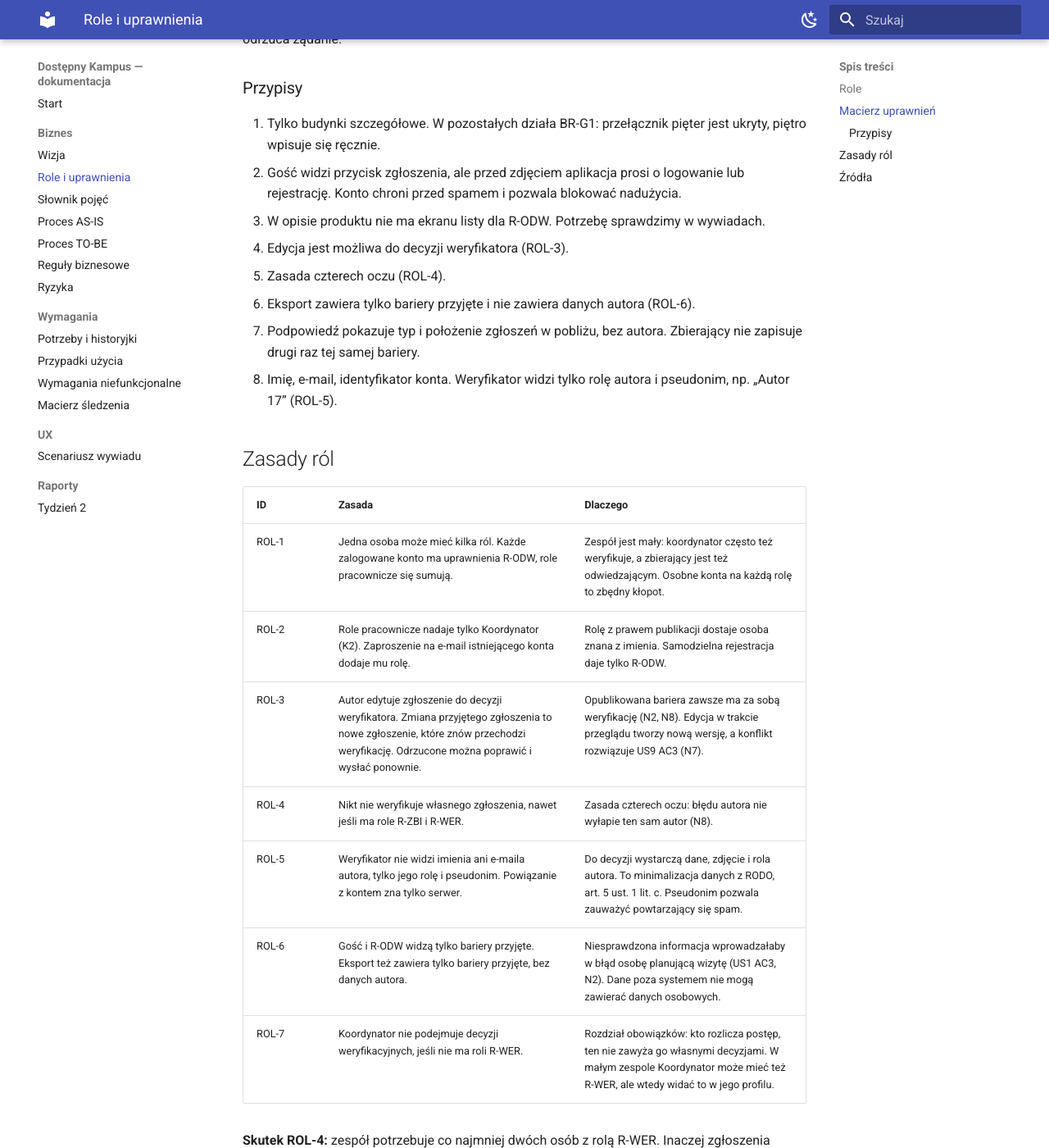
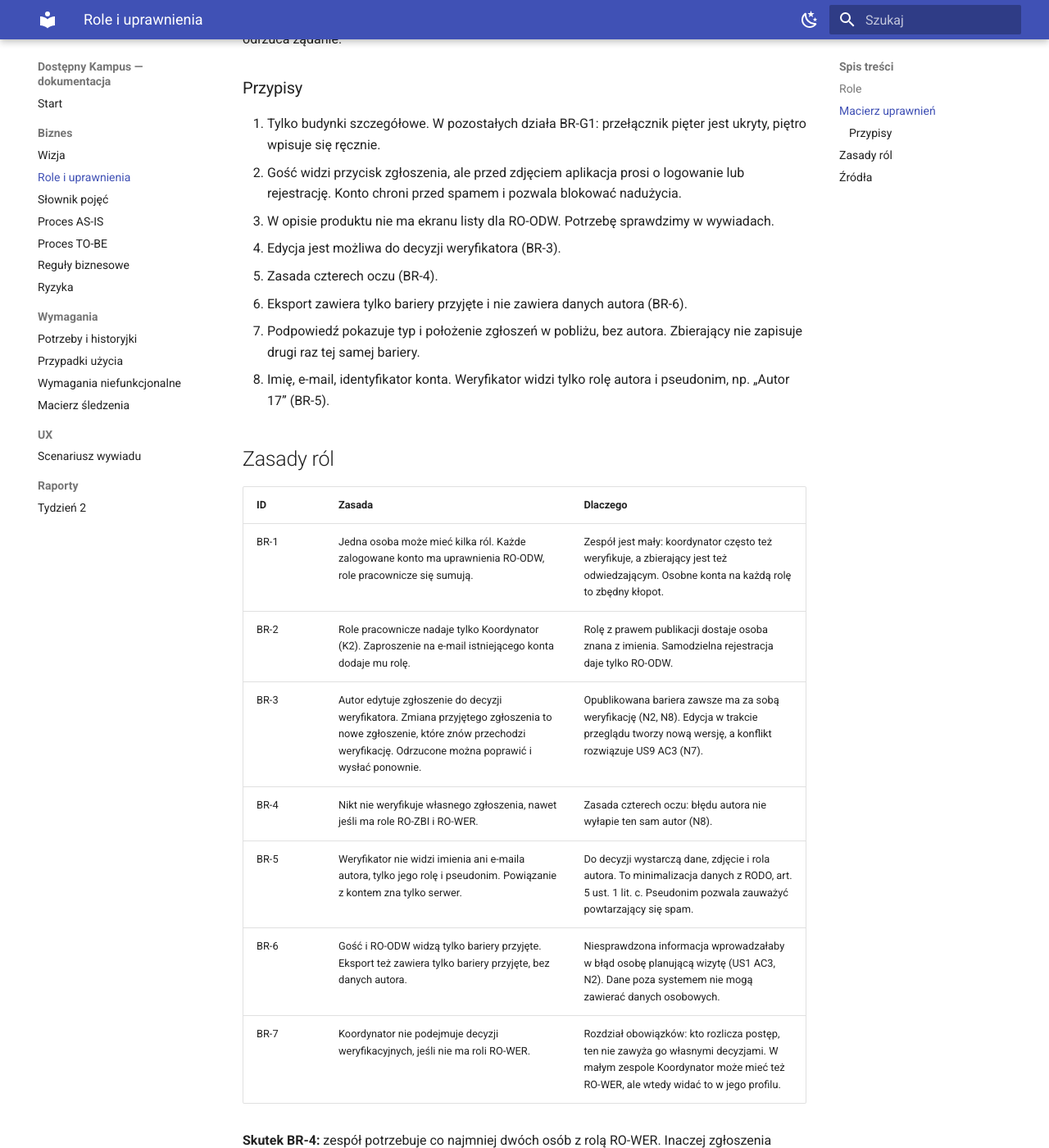
Before and after one commit to dostepny-kampus/dostepny-kampus, an MkDocs documentation site: the page built from docs/docs/biznes/role.md, in a window 1280 px wide and 1400 px high, scrolled down 2542 px. Shown: the whole window at 82% size. Built offline with MkDocs 1.6.1 and Material for MkDocs 9.7.7, drawn with Linux system fonts in a browser that asks for light colours; some of the changed text lies outside the part shown.

Commit message:
docs(biznes): fix role and rule identifiers

```diff
--- a/docs/docs/biznes/role.md
+++ b/docs/docs/biznes/role.md
@@ -6,11 +6,11 @@ Strona opisuje, kto korzysta z systemu i co wolno każdej roli. Ekrany V1…K3 i
 
 | ID | Rola | Kto to | Cel | Jak uzyskuje rolę |
 | --- | --- | --- | --- | --- |
-| R-GOS | Gość niezalogowany | każdy, kto otworzył aplikację bez logowania | sprawdzić dostępność budynku przed wizytą (N1, N2) | bez konta |
-| R-ODW | Odwiedzający | osoba starsza (np. słuchacz UTW), gość uczelni, student | zgłosić nową barierę bez trudnego formularza (N3) | samodzielna rejestracja; rolę dostaje każde nowe konto |
-| R-ZBI | Zbierający | student lub pracownik, np. Działu Dostępności PWr | dokładnie zapisać barierę na miejscu, także bez sieci (N5, N6) | zaproszenie od Koordynatora (K2) |
-| R-WER | Weryfikator | pracownik uczelni | odsiać błędy i duplikaty przed publikacją (N8) | zaproszenie od Koordynatora (K2) |
-| R-KOO | Koordynator | osoba prowadząca inwentaryzację | śledzić postęp, zapraszać ludzi, oddawać dane do QGIS (N9) | pierwszy — nadany administracyjnie przy wdrożeniu; kolejni — zaproszenie (K2) |
+| RO-GOS | Gość niezalogowany | każdy, kto otworzył aplikację bez logowania | sprawdzić dostępność budynku przed wizytą (N1, N2) | bez konta |
+| RO-ODW | Odwiedzający | osoba starsza (np. słuchacz UTW), gość uczelni, student | zgłosić nową barierę bez trudnego formularza (N3) | samodzielna rejestracja; rolę dostaje każde nowe konto |
+| RO-ZBI | Zbierający | student lub pracownik, np. Działu Dostępności PWr | dokładnie zapisać barierę na miejscu, także bez sieci (N5, N6) | zaproszenie od Koordynatora (K2) |
+| RO-WER | Weryfikator | pracownik uczelni | odsiać błędy i duplikaty przed publikacją (N8) | zaproszenie od Koordynatora (K2) |
+| RO-KOO | Koordynator | osoba prowadząca inwentaryzację | śledzić postęp, zapraszać ludzi, oddawać dane do QGIS (N9) | pierwszy — nadany administracyjnie przy wdrożeniu; kolejni — zaproszenie (K2) |
 
 Pierwszego Koordynatora ustawia administrator usługi logowania poza aplikacją. Bez tego nikt nie mógłby wysłać pierwszego zaproszenia.
 
@@ -18,7 +18,7 @@ Pierwszego Koordynatora ustawia administrator usługi logowania poza aplikacją.
 
 Legenda: ✔ — wolno; ✖ — nie wolno; **własne** — tylko zgłoszenia, których osoba jest autorem.
 
-| Czynność | Ekran, US | R-GOS | R-ODW | R-ZBI | R-WER | R-KOO |
+| Czynność | Ekran, US | RO-GOS | RO-ODW | RO-ZBI | RO-WER | RO-KOO |
 | --- | --- | --- | --- | --- | --- | --- |
 | Mapa kampusu i wyszukiwanie budynku | V1, US1 | ✔ | ✔ | ✔ | ✔ | ✔ |
 | Karta budynku z barierami przyjętymi | V2, US2 | ✔ | ✔ | ✔ | ✔ | ✔ |
@@ -46,26 +46,26 @@ Brak uprawnienia działa na dwóch poziomach (US14): aplikacja nie pokazuje ekra
 
 1. Tylko budynki szczegółowe. W pozostałych działa BR-G1: przełącznik pięter jest ukryty, piętro wpisuje się ręcznie.
 2. Gość widzi przycisk zgłoszenia, ale przed zdjęciem aplikacja prosi o logowanie lub rejestrację. Konto chroni przed spamem i pozwala blokować nadużycia.
-3. W opisie produktu nie ma ekranu listy dla R-ODW. Potrzebę sprawdzimy w wywiadach.
-4. Edycja jest możliwa do decyzji weryfikatora (ROL-3).
-5. Zasada czterech oczu (ROL-4).
-6. Eksport zawiera tylko bariery przyjęte i nie zawiera danych autora (ROL-6).
+3. W opisie produktu nie ma ekranu listy dla RO-ODW. Potrzebę sprawdzimy w wywiadach.
+4. Edycja jest możliwa do decyzji weryfikatora (BR-3).
+5. Zasada czterech oczu (BR-4).
+6. Eksport zawiera tylko bariery przyjęte i nie zawiera danych autora (BR-6).
 7. Podpowiedź pokazuje typ i położenie zgłoszeń w pobliżu, bez autora. Zbierający nie zapisuje drugi raz tej samej bariery.
-8. Imię, e-mail, identyfikator konta. Weryfikator widzi tylko rolę autora i pseudonim, np. „Autor 17” (ROL-5).
+8. Imię, e-mail, identyfikator konta. Weryfikator widzi tylko rolę autora i pseudonim, np. „Autor 17” (BR-5).
 
 ## Zasady ról
 
 | ID | Zasada | Dlaczego |
 | --- | --- | --- |
-| ROL-1 | Jedna osoba może mieć kilka ról. Każde zalogowane konto ma uprawnienia R-ODW, role pracownicze się sumują. | Zespół jest mały: koordynator często też weryfikuje, a zbierający jest też odwiedzającym. Osobne konta na każdą rolę to zbędny kłopot. |
-| ROL-2 | Role pracownicze nadaje tylko Koordynator (K2). Zaproszenie na e-mail istniejącego konta dodaje mu rolę. | Rolę z prawem publikacji dostaje osoba znana z imienia. Samodzielna rejestracja daje tylko R-ODW. |
-| ROL-3 | Autor edytuje zgłoszenie do decyzji weryfikatora. Zmiana przyjętego zgłoszenia to nowe zgłoszenie, które znów przechodzi weryfikację. Odrzucone można poprawić i wysłać ponownie. | Opublikowana bariera zawsze ma za sobą weryfikację (N2, N8). Edycja w trakcie przeglądu tworzy nową wersję, a konflikt rozwiązuje US9 AC3 (N7). |
-| ROL-4 | Nikt nie weryfikuje własnego zgłoszenia, nawet jeśli ma role R-ZBI i R-WER. | Zasada czterech oczu: błędu autora nie wyłapie ten sam autor (N8). |
-| ROL-5 | Weryfikator nie widzi imienia ani e-maila autora, tylko jego rolę i pseudonim. Powiązanie z kontem zna tylko serwer. | Do decyzji wystarczą dane, zdjęcie i rola autora. To minimalizacja danych z RODO, art. 5 ust. 1 lit. c. Pseudonim pozwala zauważyć powtarzający się spam. |
-| ROL-6 | Gość i R-ODW widzą tylko bariery przyjęte. Eksport też zawiera tylko bariery przyjęte, bez danych autora. | Niesprawdzona informacja wprowadzałaby w błąd osobę planującą wizytę (US1 AC3, N2). Dane poza systemem nie mogą zawierać danych osobowych. |
-| ROL-7 | Koordynator nie podejmuje decyzji weryfikacyjnych, jeśli nie ma roli R-WER. | Rozdział obowiązków: kto rozlicza postęp, ten nie zawyża go własnymi decyzjami. W małym zespole Koordynator może mieć też R-WER, ale wtedy widać to w jego profilu. |
+| BR-1 | Jedna osoba może mieć kilka ról. Każde zalogowane konto ma uprawnienia RO-ODW, role pracownicze się sumują. | Zespół jest mały: koordynator często też weryfikuje, a zbierający jest też odwiedzającym. Osobne konta na każdą rolę to zbędny kłopot. |
+| BR-2 | Role pracownicze nadaje tylko Koordynator (K2). Zaproszenie na e-mail istniejącego konta dodaje mu rolę. | Rolę z prawem publikacji dostaje osoba znana z imienia. Samodzielna rejestracja daje tylko RO-ODW. |
+| BR-3 | Autor edytuje zgłoszenie do decyzji weryfikatora. Zmiana przyjętego zgłoszenia to nowe zgłoszenie, które znów przechodzi weryfikację. Odrzucone można poprawić i wysłać ponownie. | Opublikowana bariera zawsze ma za sobą weryfikację (N2, N8). Edycja w trakcie przeglądu tworzy nową wersję, a konflikt rozwiązuje US9 AC3 (N7). |
+| BR-4 | Nikt nie weryfikuje własnego zgłoszenia, nawet jeśli ma role RO-ZBI i RO-WER. | Zasada czterech oczu: błędu autora nie wyłapie ten sam autor (N8). |
+| BR-5 | Weryfikator nie widzi imienia ani e-maila autora, tylko jego rolę i pseudonim. Powiązanie z kontem zna tylko serwer. | Do decyzji wystarczą dane, zdjęcie i rola autora. To minimalizacja danych z RODO, art. 5 ust. 1 lit. c. Pseudonim pozwala zauważyć powtarzający się spam. |
+| BR-6 | Gość i RO-ODW widzą tylko bariery przyjęte. Eksport też zawiera tylko bariery przyjęte, bez danych autora. | Niesprawdzona informacja wprowadzałaby w błąd osobę planującą wizytę (US1 AC3, N2). Dane poza systemem nie mogą zawierać danych osobowych. |
+| BR-7 | Koordynator nie podejmuje decyzji weryfikacyjnych, jeśli nie ma roli RO-WER. | Rozdział obowiązków: kto rozlicza postęp, ten nie zawyża go własnymi decyzjami. W małym zespole Koordynator może mieć też RO-WER, ale wtedy widać to w jego profilu. |
 
-**Skutek ROL-4:** zespół potrzebuje co najmniej dwóch osób z rolą R-WER. Inaczej zgłoszenia jedynego weryfikatora czekają bez końca.
+**Skutek BR-4:** zespół potrzebuje co najmniej dwóch osób z rolą RO-WER. Inaczej zgłoszenia jedynego weryfikatora czekają bez końca.
 
 ## Źródła
 
```
